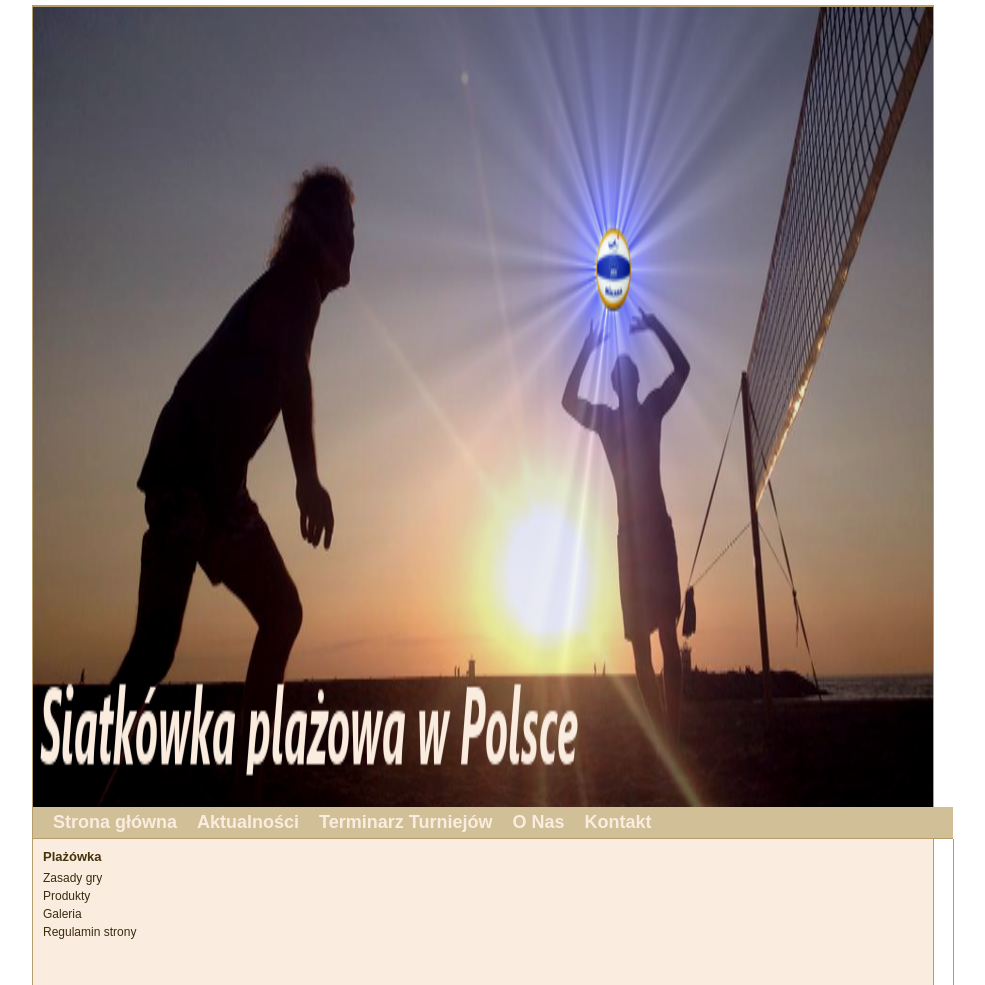
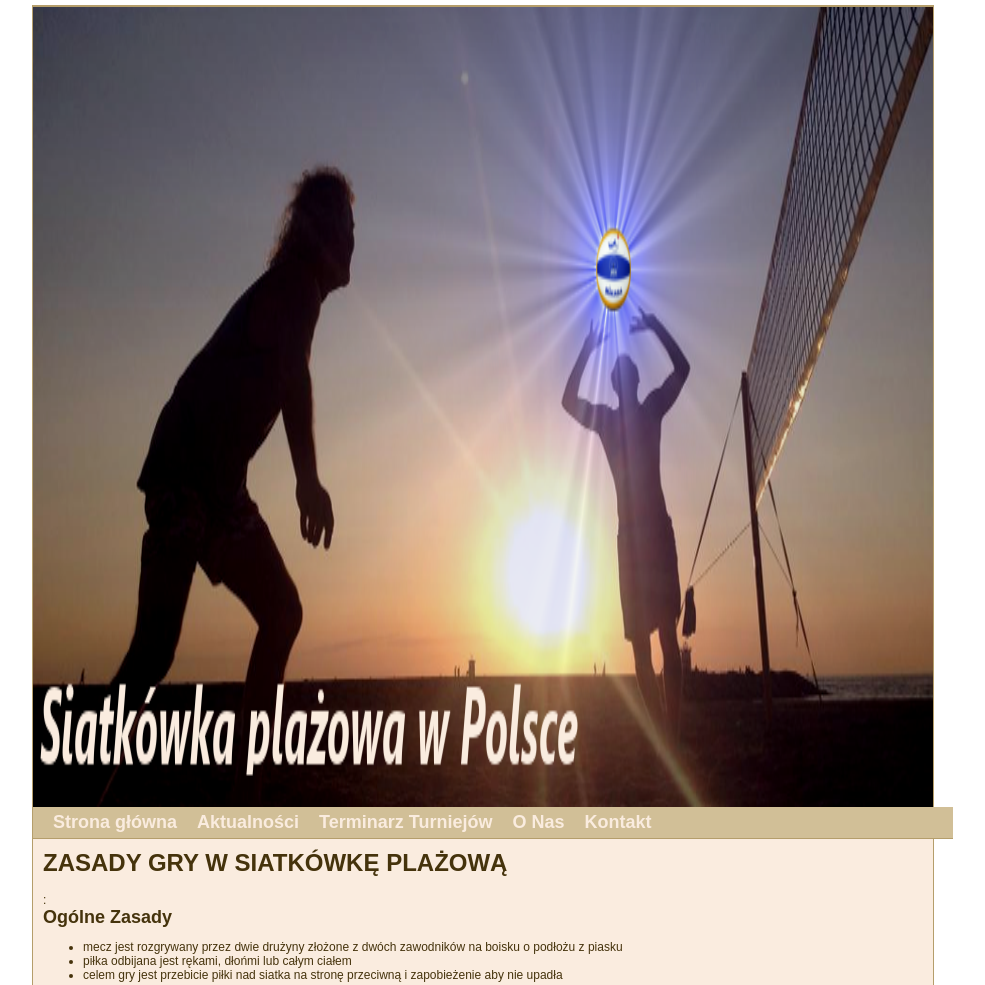
Before and after one commit to szopa333/lab2, a plain HTML site: page index.html in a window 1280 px wide. Shown: the top 985 px of the page, without its empty margins (157-1142 px from the left). Drawn offline with Linux system fonts and the light colour scheme.

Commit message:
Update index.html

```diff
--- a/index.html
+++ b/index.html
@@ -27,15 +27,6 @@
 <li><a href="kontakt.html">Kontakt</a></li>
 </ul>
 <div class="czysty"></div>
-</div>
-<div id="menu_lewe">
-<h3>Plażówka</h3>
-<ul>
-<li><a href="Zasadygry.html">Zasady gry </a></li>
-<li><a href="produkty.html">Produkty</a></li>
-<li><a href="galeria.html">Galeria</a></li>
-<li><a href="Regulamin.html">Regulamin strony </a></li>
-</ul>
 </div>
 <div id="tresc">
 <h1>ZASADY GRY W SIATKÓWKĘ PLAŻOWĄ</h1>:
```
